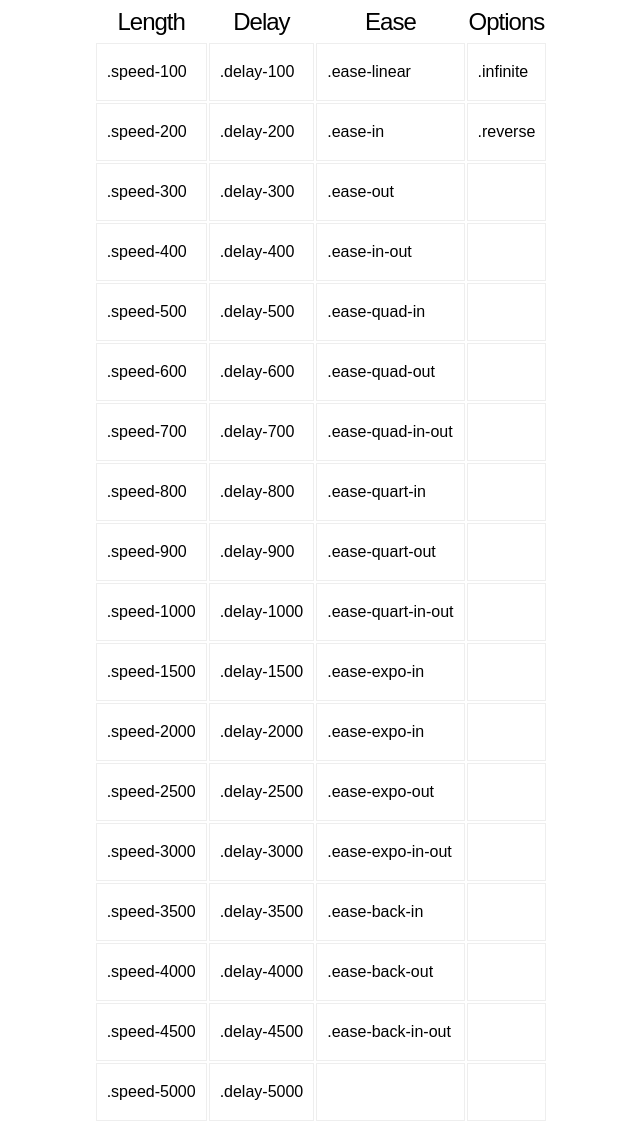
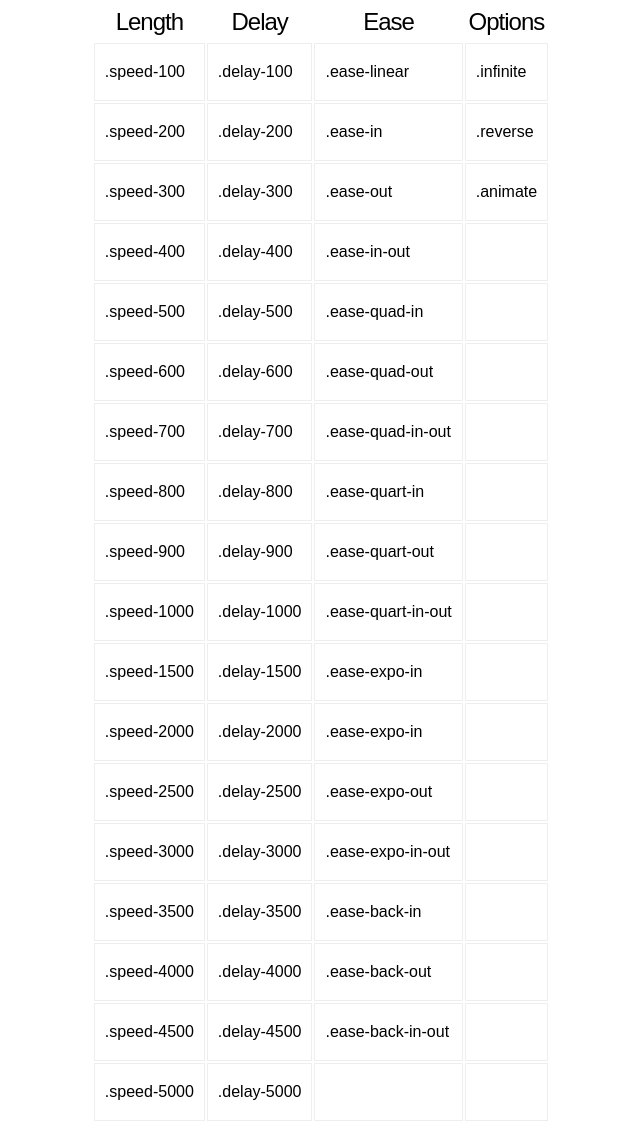
Before and after one commit to paxagency/PAX-CSS-Animate, a plain HTML site: page index.html in a window 1280 px wide. Shown: the part 1061-2185 px from the top of the page, without its empty margins (319-959 px from the left). Drawn offline with nearby package versions, Linux system fonts and the light colour scheme.

Commit message:
Update index.html

```diff
--- a/index.html
+++ b/index.html
@@ -93,7 +93,7 @@
 				<td>.speed-300</td>
 				<td>.delay-300</td>
 				<td>.ease-out</td>
-				<td></td>
+				<td>.animate</td>
 			</tr>
 			<tr>
 				<td>.speed-400</td>
```
